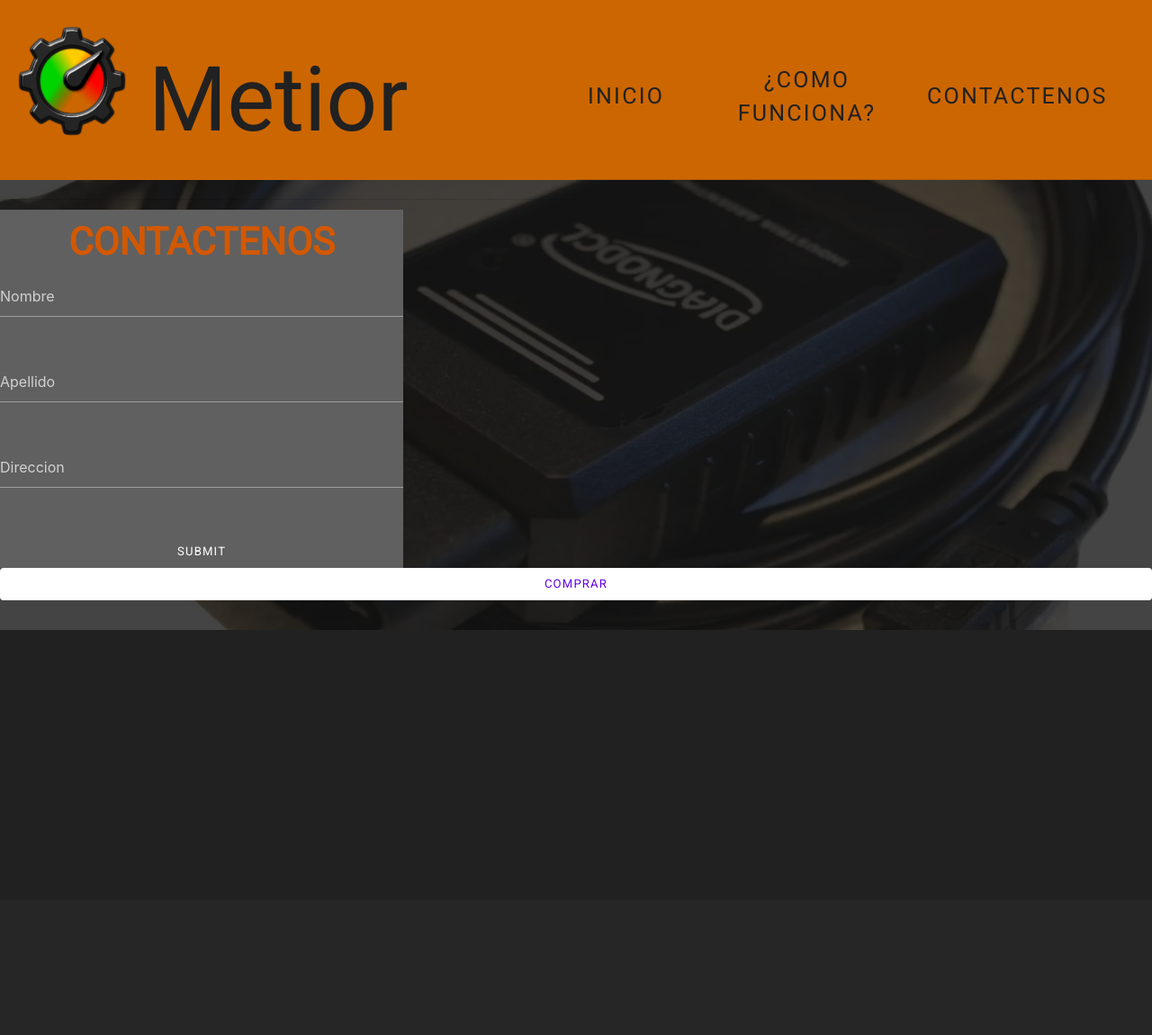
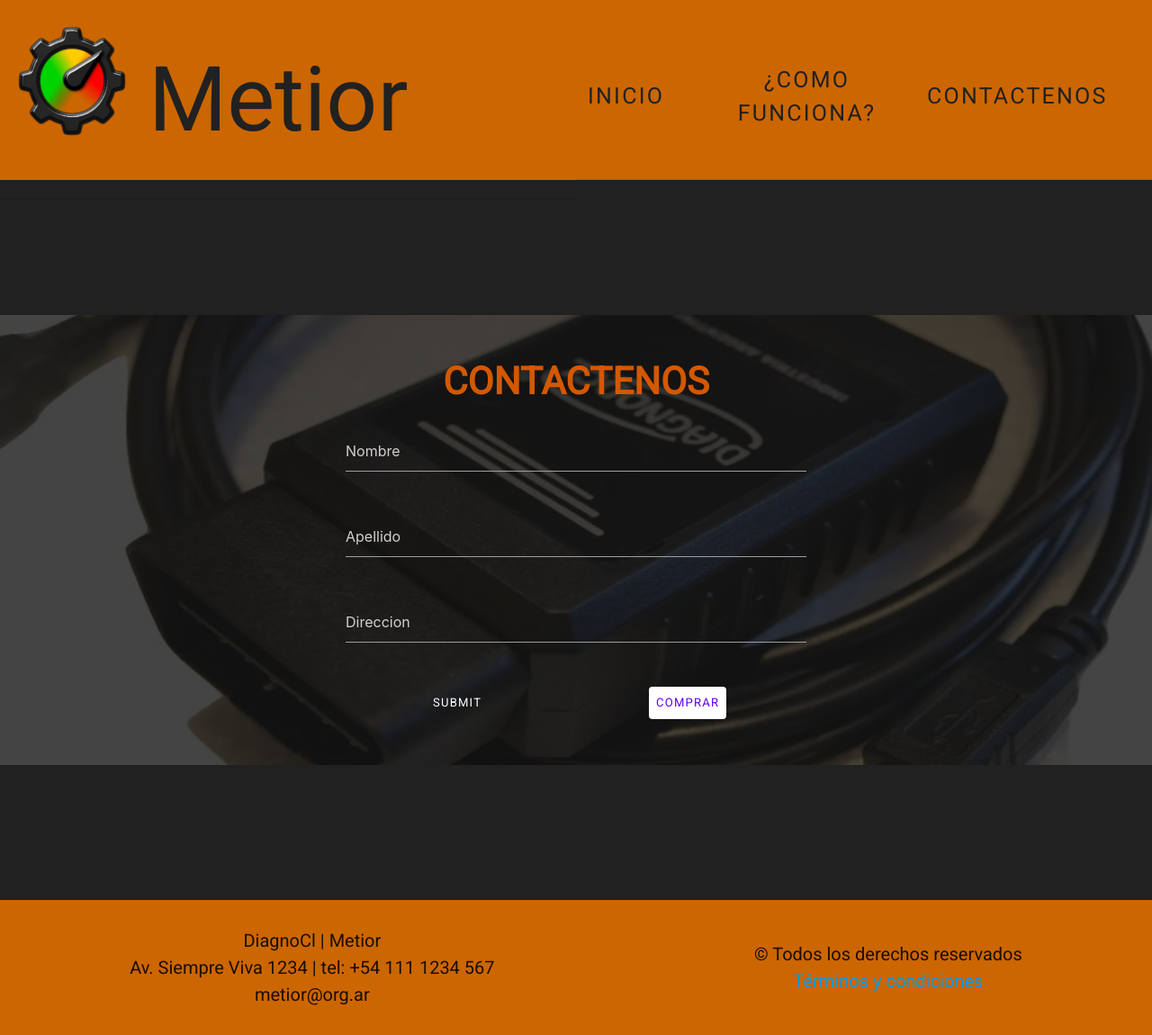
Before and after one commit to SebastianIRodriguez/Metior-Web, a PHP site: page /contacto.html in a window 1280 px wide. Shown: the whole page at 90% size. Before the commit the page ends 700 px from the top, so only its background shows below. Run offline with PHP 8.4, Linux system fonts and the light colour scheme.

Commit message:
Add files via upload

```diff
--- a/contacto.html
+++ b/contacto.html
@@ -51,26 +51,37 @@
         </tr>
       </table>
       </div>
-      <div id="cuerpo">
-          <div class="fondo2 seccion1 flex-center"><!--script>document.getElementById("seccion2").style="background-image: url(../img/diagnocl.png);"</script-->
-            <div id="bloque-contacto">
+      <div id="cuerpo" class="flex-center">
+        <div class="seccion1 fondo2 flex-center">
+          <div class="bloque-contacto flex-center">
             <h1 class="seccion1-title">Contactenos</h1>
-              <form class="seccion1-sub-title">
+            <form class="seccion1-sub-title input-field col s6">
                 <input type="text" id="nombre_usuario" placeholder="Nombre"><br><br>
                 <input type="text" id="ape_usuario" placeholder="Apellido"><br><br>
                 <input type="text" id="direccion_usuario" placeholder="Direccion"><br><br>
+                <span style="display: flex;justify-content: space-around;">
                   <input class="mdc-button" style="color:#fff" type="submit" onclick="grabar();">
-              </form>
-            </div>
                   <button id="boton-comprar" style="background-color:white" class="mdc-button">Comprar</button>
-
                   <script type="text/javascript">
                        document.getElementById("boton-comprar").onclick = function () {
                        location.href = "ventana-compras.html";
                        };
                   </script>
-
+                </span>
+            </form>
           </div>
+        </div>
+      </div>
+      <div class="footer">
+        <p style="text-align: center; font-size: 20px">
+          DiagnoCl | Metior<br>
+          Av. Siempre Viva 1234 | tel: +54 111 1234 567<br>
+          metior@org.ar
+        </p>
+        <p style="text-align: center; font-size: 20px">
+          © Todos los derechos reservados<br>
+          <a href="#">Términos y condiciones</a>
+        </p>
       </div>
   </body>
 </html>
--- a/css/estilos.css
+++ b/css/estilos.css
@@ -10,10 +10,23 @@ img{
 }
 
 
+.footer{
+  background-color: #cc6600;
+  height: 150px;
+  width: 100%;
+  display: flex;
+  justify-content: space-around;
+  align-items: center;
+}
 
+.bloque-contacto{
+  width: 40%;
+
+}
 
 .seccion1 {
   height: 500px;
+  width: 100%;
 position: relative;
 }
 
@@ -49,7 +62,7 @@ opacity: 0.5;
 display: flex;
 flex-direction: column;
 justify-content: center;
-align-content: center;
+align-items: center;
 }
 
 
```
Also changed, not shown: como-funciona.html (+11 -0 lines), index.html (+11 -0 lines). Lines whose indentation alone changed are shown as unchanged.
